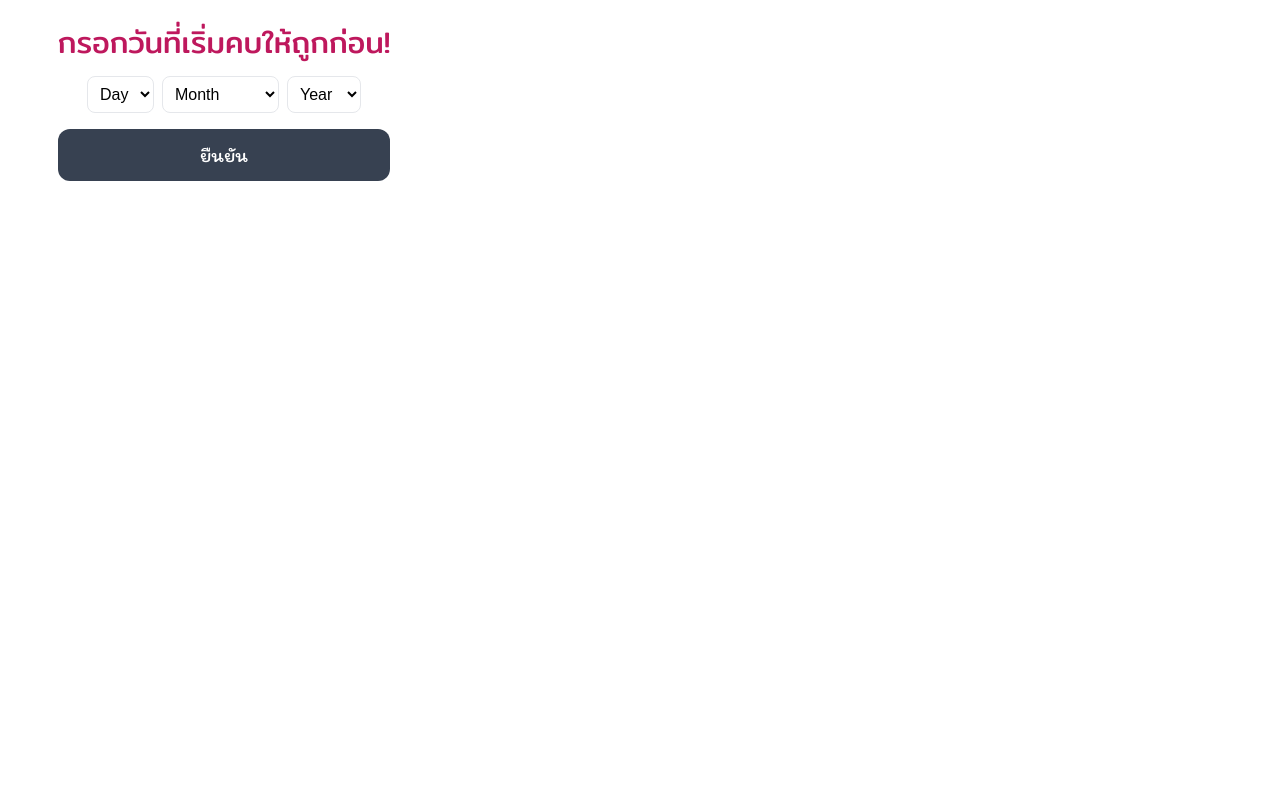
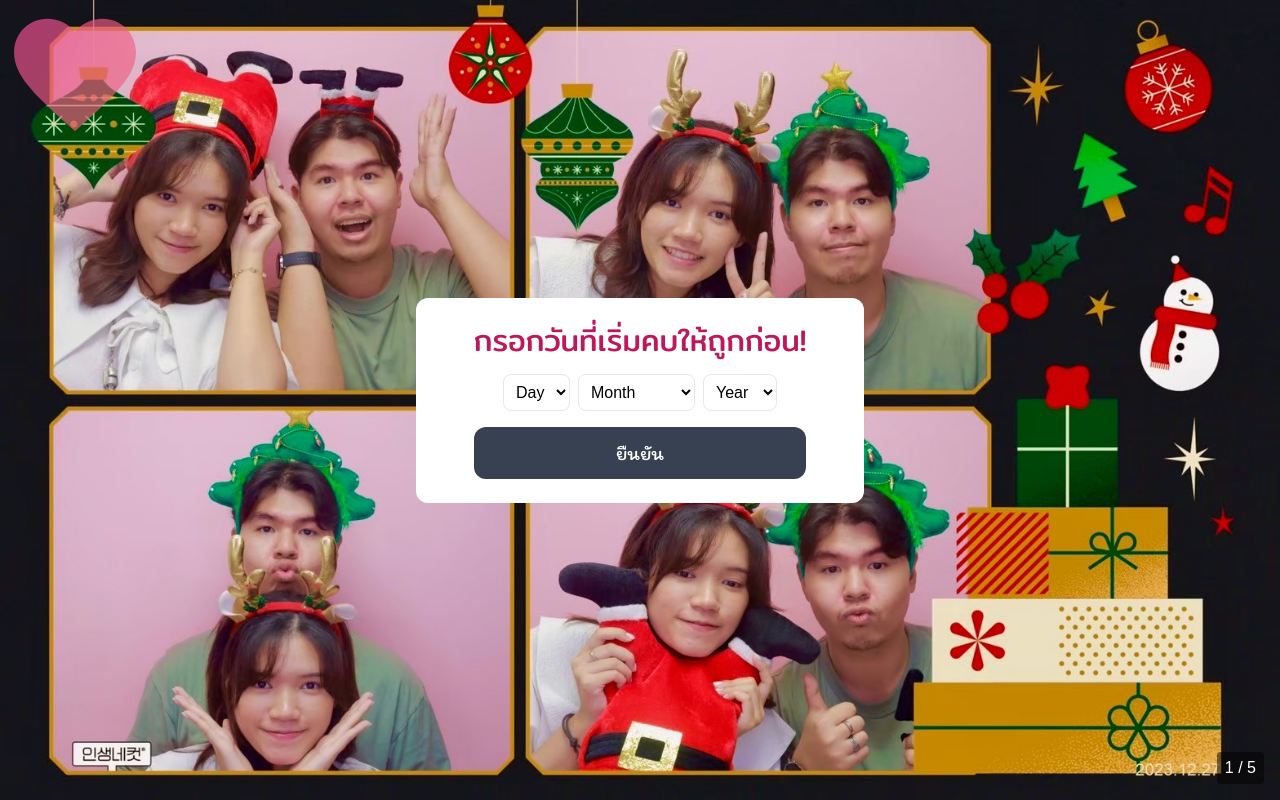
Before and after one commit to modelwall/3rdAnniversary.github.io, a Next.js app: page / in a window 1280 px wide. Built offline with nearby package versions, Linux system fonts and the light colour scheme.

Commit message:
Update page.js

```diff
--- a/src/app/page.js
+++ b/src/app/page.js
@@ -83,7 +83,7 @@ export default function Home() {
 
 
         {showForm && (
-          <interactiveBG>
+          <ImagesBackground>
           <div className={`backdrop-blur-xl rounded-xl p-6 w-full max-w-md relative z-10 bg-white flex justify-center transition-opacity duration-500 ease-in-out ${formOpacity}`}>
             <div className="space-y-4">
               <span className="text-2xl lg:text-3xl md:text-2xl text-pink-700 text-center font-[family-name:var(--font-mitr-reg)]">
@@ -147,7 +147,7 @@ export default function Home() {
               </button>
             </div>
           </div>
-          </interactiveBG>
+          </ImagesBackground>
         )}
 
         {showCelebration && (
```
